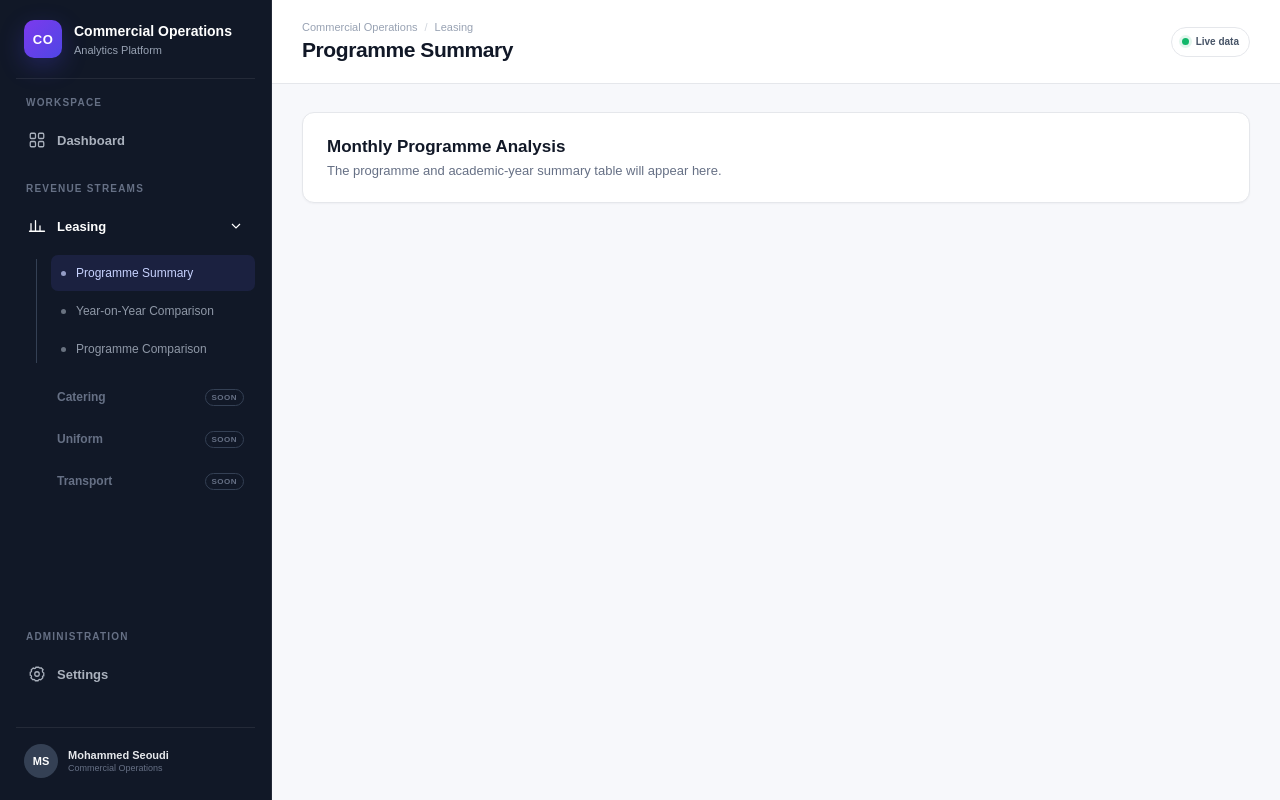
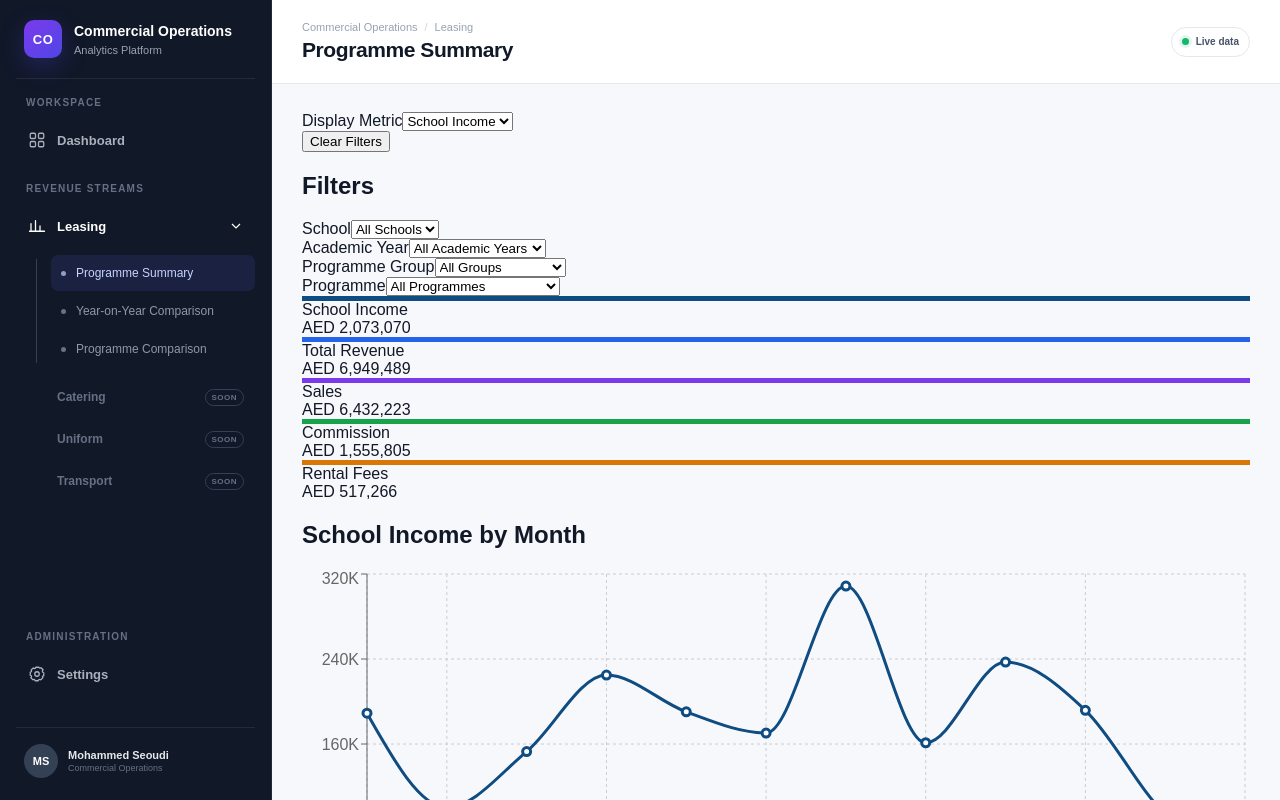
Before and after one commit to mo-seoudi/leasing, a React (Vite) app: page /leasing/summary in a window 1280 px wide. Shown: the top 800 px of the page. Built offline with nearby package versions, Linux system fonts and the light colour scheme.

Commit message:
Update ProgrammeSummaryPage.jsx

```diff
--- a/src/pages/leasing/ProgrammeSummaryPage.jsx
+++ b/src/pages/leasing/ProgrammeSummaryPage.jsx
@@ -1,35 +1,179 @@
+import { useMemo, useState } from "react";
+
+import DashboardFilters from "../../components/DashboardFilters";
+import KpiCard from "../../components/KpiCard";
+import MetricSelector from "../../components/MetricSelector";
+import MonthlyTrendChart from "../../components/MonthlyTrendChart";
+import ProgrammeBreakdownChart from "../../components/ProgrammeBreakdownChart";
+import ProgrammeTable from "../../components/ProgrammeTable";
+
+import {
+  academicYears,
+  calculateKPIs,
+  filterRecords,
+  getAvailableProgrammes,
+  getMonthlyTrend,
+  getProgrammeBreakdown,
+  getTopProgrammes,
+  programmeGroups,
+  schools,
+} from "../../lib/dashboardData";
+
+const metricLabels = {
+  schoolIncome: "School Income",
+  totalRevenue: "Total Revenue",
+  sales: "Sales",
+  commission: "Commission",
+  rentalFees: "Rental Fees",
+};
+
 export default function ProgrammeSummaryPage() {
+  const [filters, setFilters] = useState({
+    school: "",
+    academicYear: "",
+    programGroup: "",
+    program: "",
+  });
+
+  const [selectedMetric, setSelectedMetric] =
+    useState("schoolIncome");
+
+  const availableProgrammes = useMemo(
+    () => getAvailableProgrammes(filters.programGroup),
+    [filters.programGroup]
+  );
+
+  const filteredData = useMemo(
+    () => filterRecords(filters),
+    [filters]
+  );
+
+  const kpis = useMemo(
+    () => calculateKPIs(filteredData),
+    [filteredData]
+  );
+
+  const monthlyData = useMemo(
+    () => getMonthlyTrend(filteredData),
+    [filteredData]
+  );
+
+  const programmeData = useMemo(
+    () => getProgrammeBreakdown(filteredData),
+    [filteredData]
+  );
+
+  const topProgrammeData = useMemo(
+    () =>
+      getTopProgrammes(
+        filteredData,
+        10,
+        selectedMetric
+      ),
+    [filteredData, selectedMetric]
+  );
+
+  function handleFilterChange(name, value) {
+    setFilters((currentFilters) => {
+      const updatedFilters = {
+        ...currentFilters,
+        [name]: value,
+      };
+
+      if (name === "programGroup") {
+        updatedFilters.program = "";
+      }
+
+      return updatedFilters;
+    });
+  }
+
+  function clearFilters() {
+    setFilters({
+      school: "",
+      academicYear: "",
+      programGroup: "",
+      program: "",
+    });
+  }
+
+  const selectedMetricLabel =
+    metricLabels[selectedMetric] ?? "School Income";
+
   return (
-    <section className="analysis-page">
-      <div
-        style={{
-          background: "#ffffff",
-          border: "1px solid #e5e7eb",
-          borderRadius: "12px",
-          padding: "24px",
-          boxShadow: "0 1px 2px rgba(16, 24, 40, 0.04)",
-        }}
-      >
-        <h2
-          style={{
-            margin: "0 0 6px",
-            fontSize: "17px",
-            color: "#111827",
-          }}
+    <section className="programme-summary-page">
+      <section className="dashboard-toolbar">
+        <MetricSelector
+          value={selectedMetric}
+          onChange={setSelectedMetric}
+        />
+
+        <button
+          type="button"
+          className="secondary-button"
+          onClick={clearFilters}
         >
-          Monthly Programme Analysis
-        </h2>
+          Clear Filters
+        </button>
+      </section>
 
-        <p
-          style={{
-            margin: 0,
-            color: "#667085",
-            fontSize: "13px",
-          }}
-        >
-          The programme and academic-year summary table will appear here.
-        </p>
-      </div>
+      <DashboardFilters
+        filters={filters}
+        schools={schools}
+        academicYears={academicYears}
+        programmeGroups={programmeGroups}
+        programmes={availableProgrammes}
+        onChange={handleFilterChange}
+      />
+
+      <section className="kpi-grid">
+        <KpiCard
+          title="School Income"
+          value={kpis.schoolIncome}
+          color="#0f4c81"
+        />
+
+        <KpiCard
+          title="Total Revenue"
+          value={kpis.totalRevenue}
+          color="#2563eb"
+        />
+
+        <KpiCard
+          title="Sales"
+          value={kpis.sales}
+          color="#7c3aed"
+        />
+
+        <KpiCard
+          title="Commission"
+          value={kpis.commission}
+          color="#16a34a"
+        />
+
+        <KpiCard
+          title="Rental Fees"
+          value={kpis.rentalFees}
+          color="#d97706"
+        />
+      </section>
+
+      <MonthlyTrendChart
+        title={`${selectedMetricLabel} by Month`}
+        data={monthlyData}
+        dataKey={selectedMetric}
+      />
+
+      <ProgrammeBreakdownChart
+        title={`Top Programmes by ${selectedMetricLabel}`}
+        data={topProgrammeData}
+        dataKey={selectedMetric}
+      />
+
+      <ProgrammeTable
+        title="Programme Details"
+        data={programmeData}
+      />
     </section>
   );
 }
```
